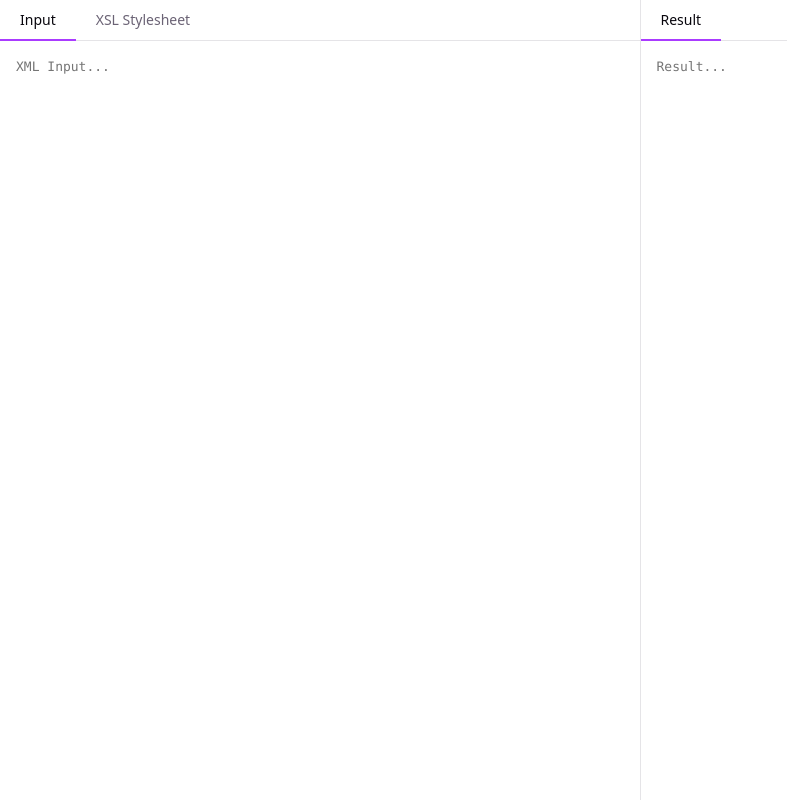
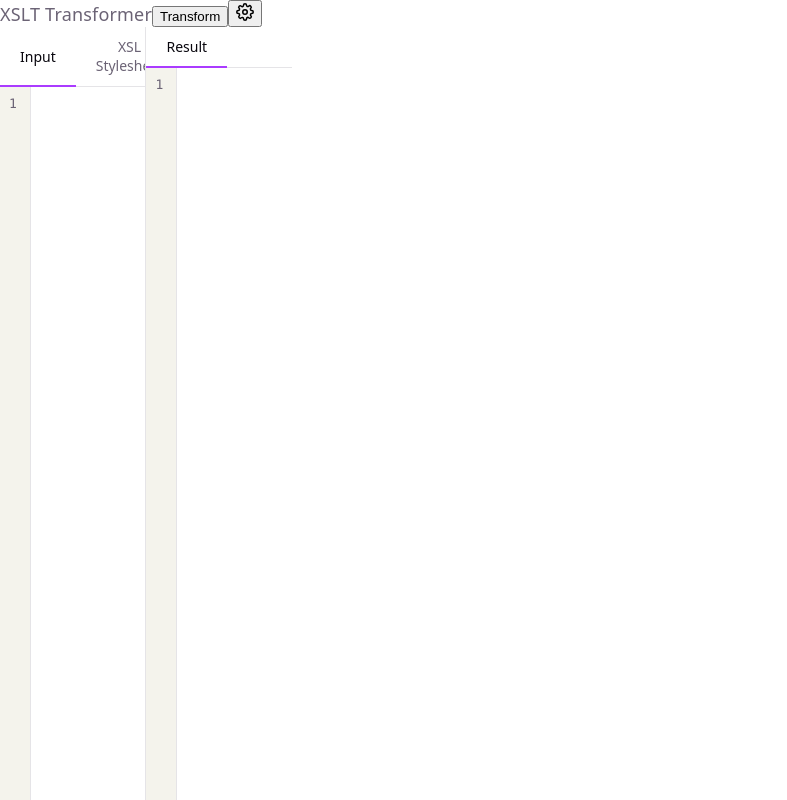
Before and after one commit to tim-riep/xslt-tool, a React (Vite) app in the folder packages/frontend/: page / in a window 1280 px wide. Shown: the whole page, without its empty margins (0-787 px from the left). Built offline with nearby package versions, Linux system fonts and the light colour scheme.

Commit message:
Add CodeMirror editor with syntax highlighting, line numbers and code folding

```diff
--- a/packages/frontend/package.json
+++ b/packages/frontend/package.json
@@ -10,6 +10,12 @@
     "preview": "vite preview"
   },
   "dependencies": {
+    "@codemirror/commands": "^6.10.3",
+    "@codemirror/lang-xml": "^6.1.0",
+    "@codemirror/language": "^6.12.3",
+    "@codemirror/state": "^6.6.0",
+    "@codemirror/theme-one-dark": "^6.1.3",
+    "@codemirror/view": "^6.40.0",
     "react": "^19.2.4",
     "react-dom": "^19.2.4"
   },
--- a/packages/frontend/src/App.tsx
+++ b/packages/frontend/src/App.tsx
@@ -1,12 +1,28 @@
 import { useState } from 'react'
+import CodeEditor from './CodeEditor'
 import './App.css'
 
 type LeftTab = 'input' | 'stylesheet'
 
 export default function App() {
   const [activeTab, setActiveTab] = useState<LeftTab>('input')
+  const [inputValue, setInputValue] = useState('')
+  const [stylesheetValue, setStylesheetValue] = useState('')
+  const [resultValue] = useState('')
 
   return (
+    <div className="app">
+      <header className="header">
+        <span className="header-title">XSLT Transformer</span>
+        <button className="header-transform">Transform</button>
+        <button className="header-settings" aria-label="Settings">
+          <svg width="18" height="18" viewBox="0 0 24 24" fill="none" stroke="currentColor" strokeWidth="2" strokeLinecap="round" strokeLinejoin="round">
+            <circle cx="12" cy="12" r="3" />
+            <path d="M19.4 15a1.65 1.65 0 0 0 .33 1.82l.06.06a2 2 0 0 1-2.83 2.83l-.06-.06a1.65 1.65 0 0 0-1.82-.33 1.65 1.65 0 0 0-1 1.51V21a2 2 0 0 1-4 0v-.09A1.65 1.65 0 0 0 9 19.4a1.65 1.65 0 0 0-1.82.33l-.06.06a2 2 0 0 1-2.83-2.83l.06-.06A1.65 1.65 0 0 0 4.68 15a1.65 1.65 0 0 0-1.51-1H3a2 2 0 0 1 0-4h.09A1.65 1.65 0 0 0 4.6 9a1.65 1.65 0 0 0-.33-1.82l-.06-.06a2 2 0 0 1 2.83-2.83l.06.06A1.65 1.65 0 0 0 9 4.68a1.65 1.65 0 0 0 1-1.51V3a2 2 0 0 1 4 0v.09a1.65 1.65 0 0 0 1 1.51 1.65 1.65 0 0 0 1.82-.33l.06-.06a2 2 0 0 1 2.83 2.83l-.06.06A1.65 1.65 0 0 0 19.4 9a1.65 1.65 0 0 0 1.51 1H21a2 2 0 0 1 0 4h-.09a1.65 1.65 0 0 0-1.51 1z" />
+          </svg>
+        </button>
+      </header>
+
       <div className="layout">
         <div className="panel panel-left">
           <div className="tabs">
@@ -24,11 +40,12 @@ export default function App() {
             </button>
           </div>
           <div className="editor-area">
-          {activeTab === 'input' ? (
-            <textarea className="editor" placeholder="XML Input..." spellCheck={false} />
-          ) : (
-            <textarea className="editor" placeholder="XSL Stylesheet..." spellCheck={false} />
-          )}
+            <div style={{ display: activeTab === 'input' ? 'flex' : 'none', flex: 1, overflow: 'hidden' }}>
+              <CodeEditor value={inputValue} onChange={setInputValue} />
+            </div>
+            <div style={{ display: activeTab === 'stylesheet' ? 'flex' : 'none', flex: 1, overflow: 'hidden' }}>
+              <CodeEditor value={stylesheetValue} onChange={setStylesheetValue} />
+            </div>
           </div>
         </div>
 
@@ -39,7 +56,8 @@ export default function App() {
             <button className="tab tab--active">Result</button>
           </div>
           <div className="editor-area">
-          <textarea className="editor" placeholder="Result..." readOnly spellCheck={false} />
+            <CodeEditor value={resultValue} readOnly />
+          </div>
         </div>
       </div>
     </div>
--- /dev/null
+++ b/packages/frontend/src/CodeEditor.tsx
@@ -0,0 +1,75 @@
+import { useEffect, useRef } from 'react'
+import { EditorView, lineNumbers, keymap, drawSelection } from '@codemirror/view'
+import { EditorState } from '@codemirror/state'
+import { xml } from '@codemirror/lang-xml'
+import { foldGutter, foldKeymap, indentOnInput, syntaxHighlighting, defaultHighlightStyle, bracketMatching } from '@codemirror/language'
+import { defaultKeymap, history, historyKeymap } from '@codemirror/commands'
+
+interface CodeEditorProps {
+  value?: string
+  onChange?: (value: string) => void
+  readOnly?: boolean
+}
+
+export default function CodeEditor({ value = '', onChange, readOnly = false }: CodeEditorProps) {
+  'use no memo'
+
+  const containerRef = useRef<HTMLDivElement>(null)
+  const viewRef = useRef<EditorView | null>(null)
+
+  useEffect(() => {
+    if (!containerRef.current) return
+
+    const extensions = [
+      lineNumbers(),
+      foldGutter(),
+      drawSelection(),
+      indentOnInput(),
+      bracketMatching(),
+      syntaxHighlighting(defaultHighlightStyle),
+      history(),
+      keymap.of([...defaultKeymap, ...historyKeymap, ...foldKeymap]),
+      xml(),
+      EditorView.editable.of(!readOnly),
+      EditorView.theme({
+        '&': { height: '100%', fontSize: '13px', background: 'var(--bg)' },
+        '.cm-scroller': { overflow: 'auto', fontFamily: 'ui-monospace, Consolas, monospace' },
+        '.cm-content': { padding: '8px 0' },
+        '.cm-gutters': { background: 'var(--code-bg)', borderRight: '1px solid var(--border)', color: 'var(--text)' },
+        '.cm-activeLineGutter': { background: 'var(--accent-bg)' },
+        '.cm-activeLine': { background: 'var(--accent-bg)' },
+      }),
+    ]
+
+    if (onChange) {
+      extensions.push(EditorView.updateListener.of((update) => {
+        if (update.docChanged) {
+          onChange(update.state.doc.toString())
+        }
+      }))
+    }
+
+    const view = new EditorView({
+      state: EditorState.create({ doc: value, extensions }),
+      parent: containerRef.current,
+    })
+
+    viewRef.current = view
+
+    return () => {
+      view.destroy()
+      viewRef.current = null
+    }
+  }, [])
+
+  useEffect(() => {
+    const view = viewRef.current
+    if (!view) return
+    const current = view.state.doc.toString()
+    if (current !== value) {
+      view.dispatch({ changes: { from: 0, to: current.length, insert: value } })
+    }
+  }, [value])
+
+  return <div ref={containerRef} style={{ height: '100%', width: '100%' }} />
+}
```
Also changed, not shown: 1 other file (tests, documents, lock files or other folders). Lines whose indentation alone changed are shown as unchanged.
